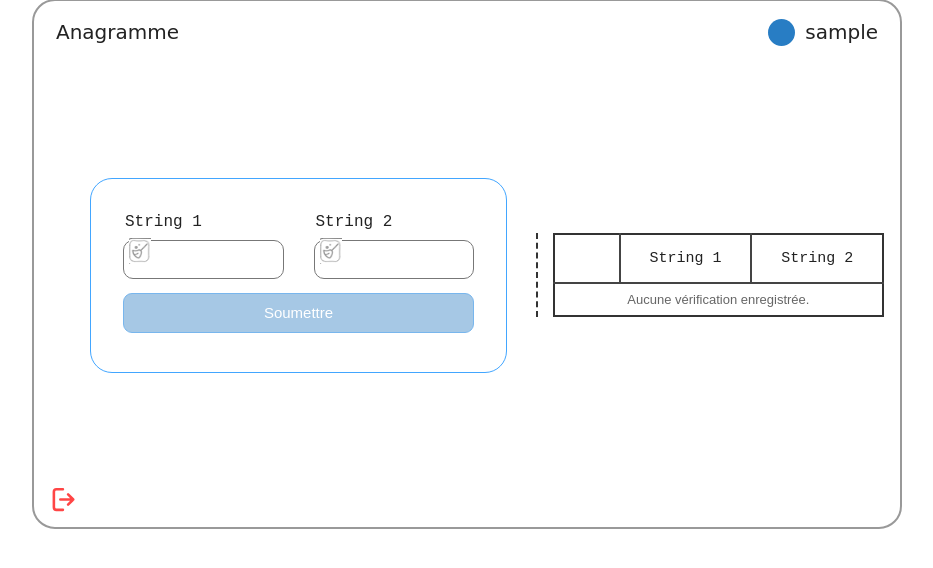
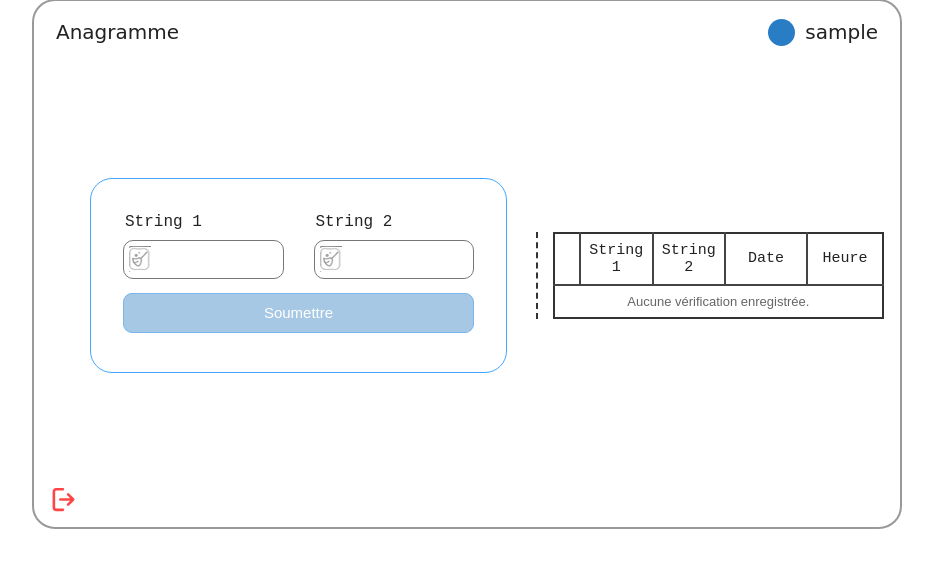
Before and after one commit to bonigodwin26-cloud/annagramme, a PHP site: page /index.php in a window 1280 px wide. Shown: the part 136-704 px from the top of the page, without its empty margins (173-1106 px from the left). Run offline with PHP 8.4, Linux system fonts and the light colour scheme; the visitor is signed in with stand-in values (Sample User, id 1); data that the repository does not hold is empty.

Commit message:
Corriger effacement et ajouter date heure historique

```diff
--- a/interface.php
+++ b/interface.php
@@ -99,7 +99,7 @@ $pseudo = is_string($_SESSION['pseudo'] ?? null) ? $_SESSION['pseudo'] : 'Visite
     <meta charset="utf-8">
     <meta name="viewport" content="width=device-width, initial-scale=1">
     <title><?= isset($_SESSION['user_id']) ? 'Anagramme - Historique' : 'Anagramme - Vérificateur' ?></title>
-    <link rel="stylesheet" href="style.css?v=20">
+    <link rel="stylesheet" href="style.css?v=21">
 </head>
 <body>
 <div class="cadre <?= isset($_SESSION['user_id']) ? 'cadre-dashboard' : 'cadre-accueil' ?>">
@@ -143,17 +143,19 @@ $pseudo = is_string($_SESSION['pseudo'] ?? null) ? $_SESSION['pseudo'] : 'Visite
             <div class="tableau-defilement">
                 <table>
                     <thead>
-                        <tr><th scope="col" aria-label="Numéro"></th><th scope="col">String 1</th><th scope="col">String 2</th></tr>
+                        <tr><th scope="col" aria-label="Numéro"></th><th scope="col">String 1</th><th scope="col">String 2</th><th scope="col">Date</th><th scope="col">Heure</th></tr>
                     </thead>
                     <tbody>
                     <?php if ($historique === []): ?>
-                        <tr><td class="vide" colspan="3">Aucune vérification enregistrée.</td></tr>
+                        <tr><td class="vide" colspan="5">Aucune vérification enregistrée.</td></tr>
                     <?php else: ?>
                         <?php foreach ($historique as $index => $ligne): ?>
                             <tr class="<?= (bool) $ligne['resultat'] ? 'ligne-succes' : 'ligne-echec' ?>" aria-label="<?= (bool) $ligne['resultat'] ? 'Anagrammes' : 'Pas des anagrammes' ?>" title="Vérification du <?= echapper(date('d/m/Y H:i', strtotime($ligne['date_verification']))) ?>">
                                 <td><?= $index + 1 ?></td>
                                 <td><?= echapper($ligne['chaine_1']) ?></td>
                                 <td><?= echapper($ligne['chaine_2']) ?></td>
+                                <td><?= echapper(date('d/m/Y', strtotime($ligne['date_verification']))) ?></td>
+                                <td><?= echapper(date('H:i', strtotime($ligne['date_verification']))) ?></td>
                             </tr>
                         <?php endforeach; ?>
                     <?php endif; ?>
--- a/style.css
+++ b/style.css
@@ -170,7 +170,6 @@ input:placeholder-shown {
     height: 28px;
     object-fit: contain;
     pointer-events: none;
-    transform: translateY(-8px);
 }
 
 .effacer-champ:hover {
@@ -270,14 +269,24 @@ th {
 
 th:first-child,
 td:first-child {
-    width: 20%;
+    width: 8%;
 }
 
 th:nth-child(2),
 td:nth-child(2),
 th:nth-child(3),
 td:nth-child(3) {
-    width: 40%;
+    width: 22%;
+}
+
+th:nth-child(4),
+td:nth-child(4) {
+    width: 25%;
+}
+
+th:nth-child(5),
+td:nth-child(5) {
+    width: 23%;
 }
 
 th:last-child,
```
